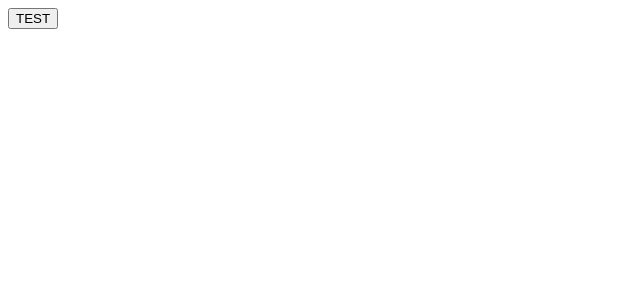
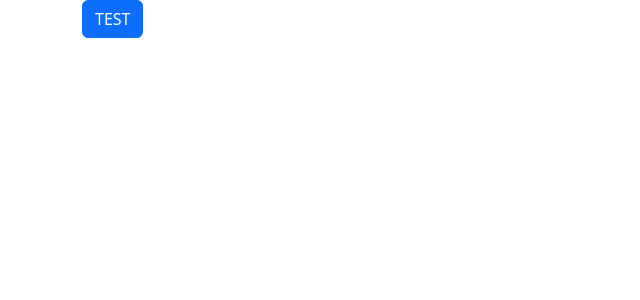
Before and after one commit to alexis-latorre/earnapp-dashboard, a Vue app: page / in a window 1280 px wide. Shown: the top 300 px of the page, without its empty margins (0-640 px from the left). Built offline with nearby package versions, Linux system fonts and the light colour scheme.

Commit message:
Add Bootstrap

```diff
--- a/package.json
+++ b/package.json
@@ -1,5 +1,5 @@
 {
-  "name": "vue-3",
+  "name": "earnapp-dashboard",
   "version": "0.1.0",
   "private": true,
   "scripts": {
@@ -9,6 +9,7 @@
   },
   "dependencies": {
     "axios": "0.24.0",
+    "bootstrap-vue-3": "0.1.0",
     "core-js": "^3.6.5",
     "vue": "^3.0.0-0",
     "vue-axios": "3.4.0"
--- a/src/App.vue
+++ b/src/App.vue
@@ -1,15 +1,49 @@
 <template>
-  <button @click="test">TEST</button>
+  <div class="container">
+    <EADashboard v-on:alert="alert" />
+  </div>
+  <div
+    v-if="displayAlert"
+    @click="displayAlert = false"
+    :class="`alert alert-${alertColor}`"
+    role="alert"
+  >
+    {{ alertMessage }}
+  </div>
 </template>
 
 <script>
+import EADashboard from "@/components/EADashboard";
 export default {
+  components: {
+    EADashboard,
+  },
+  data() {
+    return {
+      displayAlert: false,
+      alertMessage: "",
+      alertColor: "danger",
+    };
+  },
   methods: {
-    test() {
-      console.log("test");
-      this.axios.get("https://wl1th.sse.codesandbox.io/").then((res) => {
-        console.log(res);
-      });
+    alert(msg, type) {
+      switch (type) {
+        case "I":
+          this.alertColor = "info";
+          break;
+        case "W":
+          this.alertColor = "warning";
+          break;
+        case "S":
+          this.alertColor = "success";
+          break;
+        default:
+          this.alertColor = "danger";
+          break;
+      }
+
+      this.alertMessage = msg;
+      this.displayAlert = true;
     },
   },
 };
--- /dev/null
+++ b/src/components/EADashboard.vue
@@ -0,0 +1,20 @@
+<template>
+  <button @click="test" type="button" class="btn btn-primary">TEST</button>
+</template>
+
+<script>
+export default {
+  emits: ["alert"],
+  methods: {
+    test() {
+      console.log("test");
+      this.axios
+        .get("https://wl1th.sse.codesandbox.io/earnapp")
+        .then((res) => {
+          console.log(res);
+        })
+        .catch((e) => this.$emit("alert", e.message));
+    },
+  },
+};
+</script>
--- a/src/main.js
+++ b/src/main.js
@@ -1,8 +1,13 @@
 import * as Vue from "vue";
 import axios from "axios";
 import VueAxios from "vue-axios";
+import BootstrapVue3 from "bootstrap-vue-3";
 import App from "./App.vue";
 
+import "bootstrap/dist/css/bootstrap.css";
+import "bootstrap-vue-3/dist/bootstrap-vue-3.css";
+
 const app = Vue.createApp(App);
+app.use(BootstrapVue3);
 app.use(VueAxios, axios);
 app.mount("#app");
```
